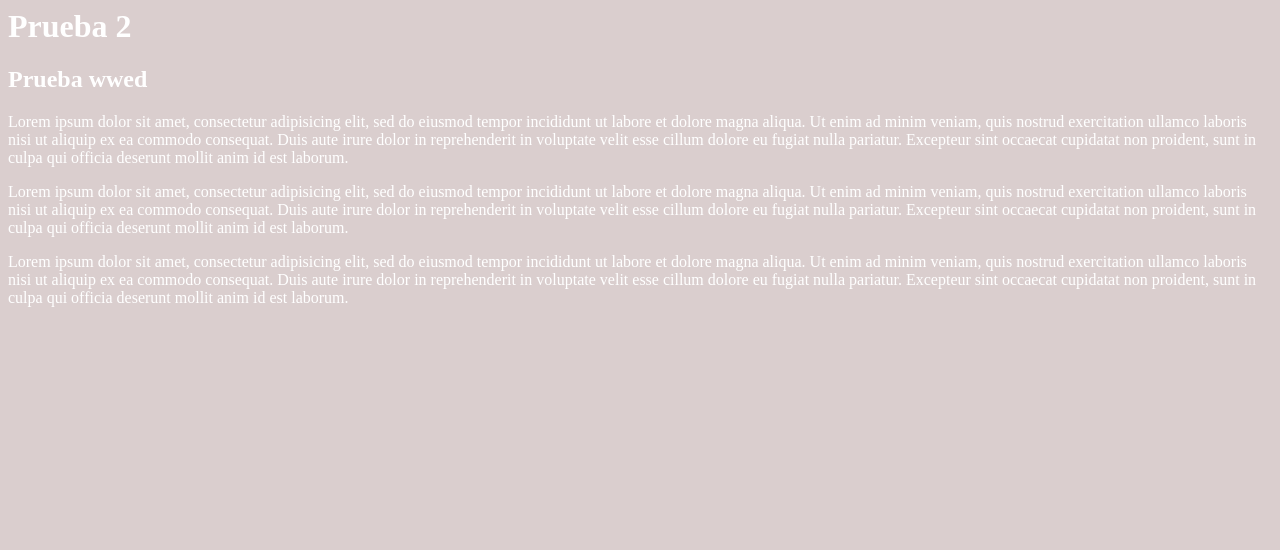
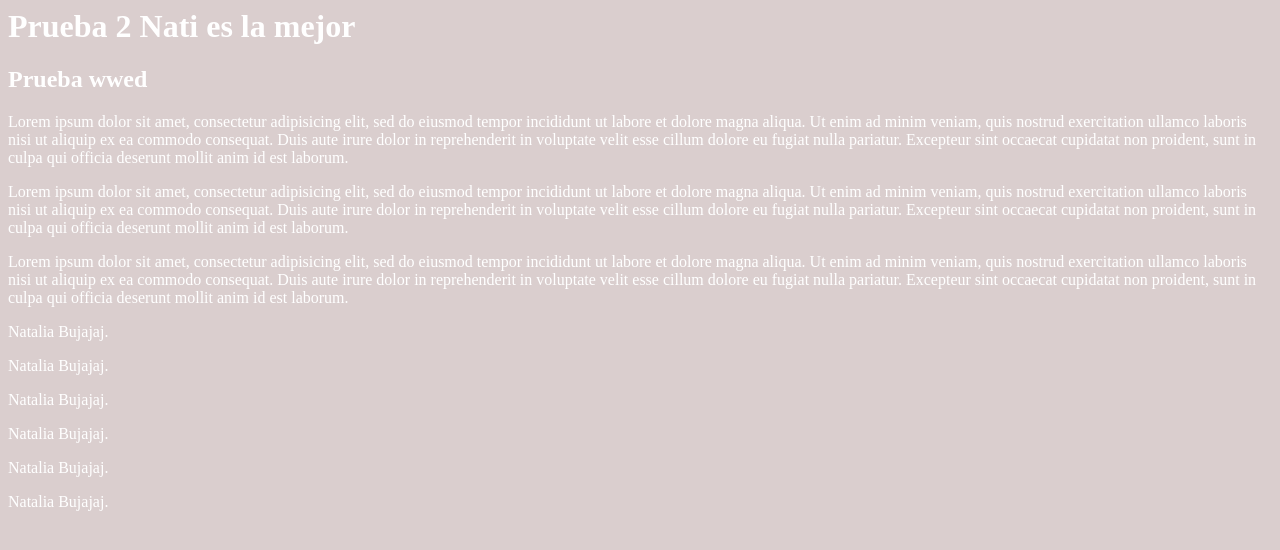
Before and after one commit to LadyVargas64/PruebaServ, a plain HTML site: page index.html in a window 1280 px wide. Drawn offline with Linux system fonts and the light colour scheme.

Commit message:
Mas parrafos carajo

```diff
--- a/index.html
+++ b/index.html
@@ -3,10 +3,18 @@
 		<link rel="stylesheet" type="text/css" href="styles.css">
 	</head>
 	<body>
-		<h1>Prueba 2 </h1>
+		<h1>Prueba 2 Nati es la mejor </h1>
 		<h2>Prueba wwed</h2>
 		<p> Lorem ipsum dolor sit amet, consectetur adipisicing elit, sed do eiusmod tempor incididunt ut labore et dolore magna aliqua. Ut enim ad minim veniam, quis nostrud exercitation ullamco laboris nisi ut aliquip ex ea commodo consequat. Duis aute irure dolor in reprehenderit in voluptate velit esse cillum dolore eu fugiat nulla pariatur. Excepteur sint occaecat cupidatat non proident, sunt in culpa qui officia deserunt mollit anim id est laborum. </p>
 			<p> Lorem ipsum dolor sit amet, consectetur adipisicing elit, sed do eiusmod tempor incididunt ut labore et dolore magna aliqua. Ut enim ad minim veniam, quis nostrud exercitation ullamco laboris nisi ut aliquip ex ea commodo consequat. Duis aute irure dolor in reprehenderit in voluptate velit esse cillum dolore eu fugiat nulla pariatur. Excepteur sint occaecat cupidatat non proident, sunt in culpa qui officia deserunt mollit anim id est laborum. </p>
 				<p> Lorem ipsum dolor sit amet, consectetur adipisicing elit, sed do eiusmod tempor incididunt ut labore et dolore magna aliqua. Ut enim ad minim veniam, quis nostrud exercitation ullamco laboris nisi ut aliquip ex ea commodo consequat. Duis aute irure dolor in reprehenderit in voluptate velit esse cillum dolore eu fugiat nulla pariatur. Excepteur sint occaecat cupidatat non proident, sunt in culpa qui officia deserunt mollit anim id est laborum. </p>
+
+				<p> Natalia Bujajaj. </p>
+				<p> Natalia Bujajaj. </p>
+<p> Natalia Bujajaj. </p>
+<p> Natalia Bujajaj. </p>
+<p> Natalia Bujajaj. </p>
+<p> Natalia Bujajaj. </p>
+
 	</body>
 </html>
```
